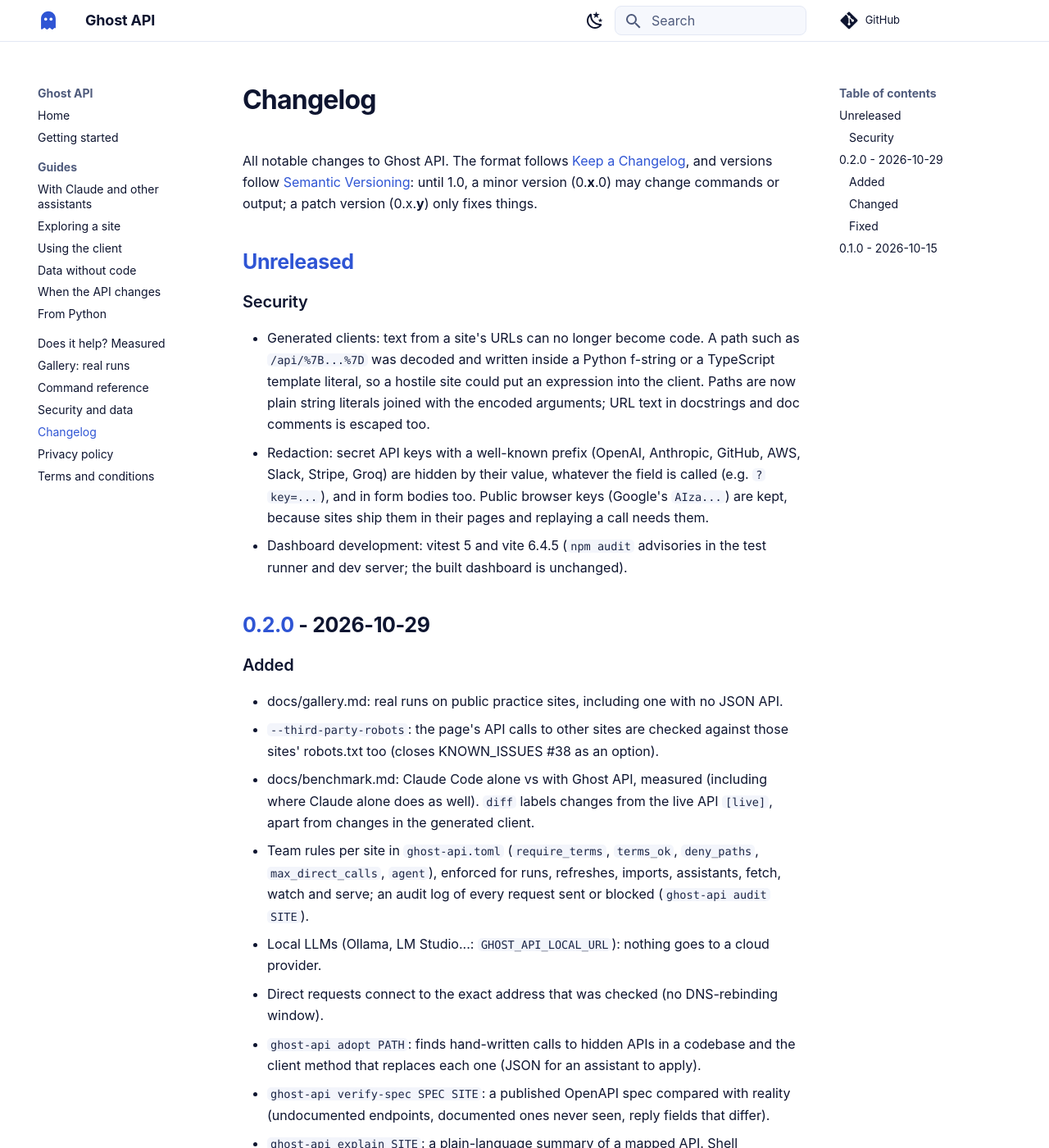
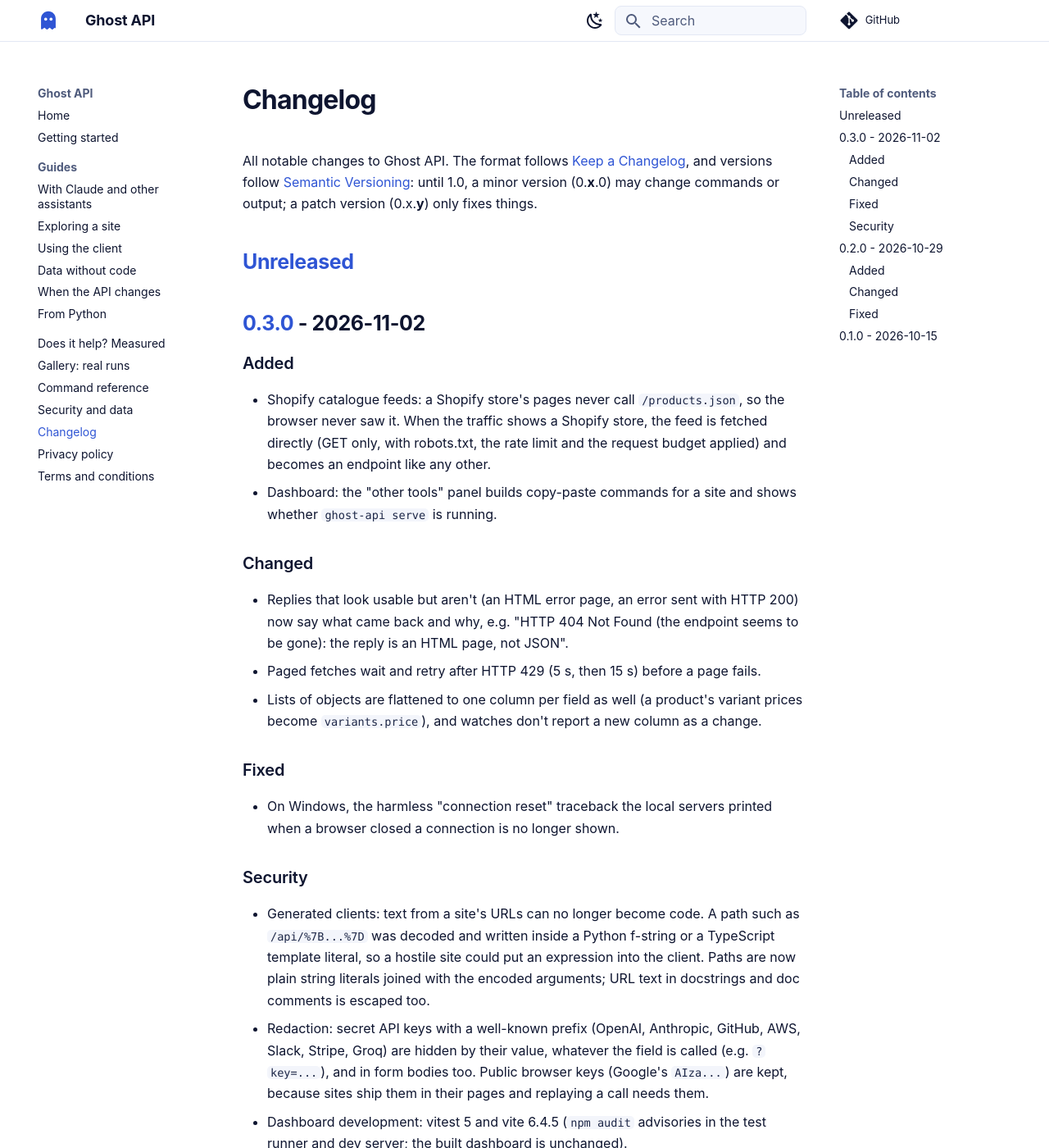
Before and after one commit to Danielraj5605/Ghost-api, an MkDocs documentation site: the page built from docs/changelog.md, in a window 1280 px wide and 1400 px high. Shown: the whole window at 82% size. Built offline with MkDocs 1.6.1 and Material for MkDocs 9.7.7, drawn with Linux system fonts in a browser that asks for light colours; comment, search, counter and statistics services are not loaded.

Commit message:
Release 0.3.0
Minor, not a patch: besides the security fixes it adds Shopify catalogue
feeds and the dashboard's "other tools" panel. The changelog now covers
those changes too.

Co-Authored-By: Claude Opus 5.5 <noreply@anthropic.com>

```diff
--- a/CHANGELOG.md
+++ b/CHANGELOG.md
@@ -5,6 +5,28 @@ and versions follow [Semantic Versioning](https://semver.org/): until 1.0, a min
 (0.**x**.0) may change commands or output; a patch version (0.x.**y**) only fixes things.
 
 ## [Unreleased]
+
+## [0.3.0] - 2026-11-02
+
+### Added
+- Shopify catalogue feeds: a Shopify store's pages never call `/products.json`, so the
+  browser never saw it. When the traffic shows a Shopify store, the feed is fetched
+  directly (GET only, with robots.txt, the rate limit and the request budget applied) and
+  becomes an endpoint like any other.
+- Dashboard: the "other tools" panel builds copy-paste commands for a site and shows
+  whether `ghost-api serve` is running.
+
+### Changed
+- Replies that look usable but aren't (an HTML error page, an error sent with HTTP 200)
+  now say what came back and why, e.g. "HTTP 404 Not Found (the endpoint seems to be
+  gone): the reply is an HTML page, not JSON".
+- Paged fetches wait and retry after HTTP 429 (5 s, then 15 s) before a page fails.
+- Lists of objects are flattened to one column per field as well (a product's variant
+  prices become `variants.price`), and watches don't report a new column as a change.
+
+### Fixed
+- On Windows, the harmless "connection reset" traceback the local servers printed when a
+  browser closed a connection is no longer shown.
 
 ### Security
 - Generated clients: text from a site's URLs can no longer become code. A path such as
@@ -129,6 +151,7 @@ endpoint testing, Python and TypeScript clients with tests, verification and rep
 reports, OpenAPI, the web dashboard, memory and refresh, fetch, watches, REST and MCP
 servers, and the personal-data leak check.
 
-[Unreleased]: https://github.com/Danielraj5605/Ghost-api/compare/v0.2.0...HEAD
+[Unreleased]: https://github.com/Danielraj5605/Ghost-api/compare/v0.3.0...HEAD
+[0.3.0]: https://github.com/Danielraj5605/Ghost-api/compare/v0.2.0...v0.3.0
 [0.2.0]: https://github.com/Danielraj5605/Ghost-api/compare/v0.1.0...v0.2.0
 [0.1.0]: https://github.com/Danielraj5605/Ghost-api/releases/tag/v0.1.0
--- a/ghost_api/__init__.py
+++ b/ghost_api/__init__.py
@@ -1,3 +1,3 @@
 """Ghost API: turn any website into a typed, tested API client."""
 
-__version__ = "0.2.0"
+__version__ = "0.3.0"
```
Also changed, not shown: docs/index.md (+1 -1 lines).
